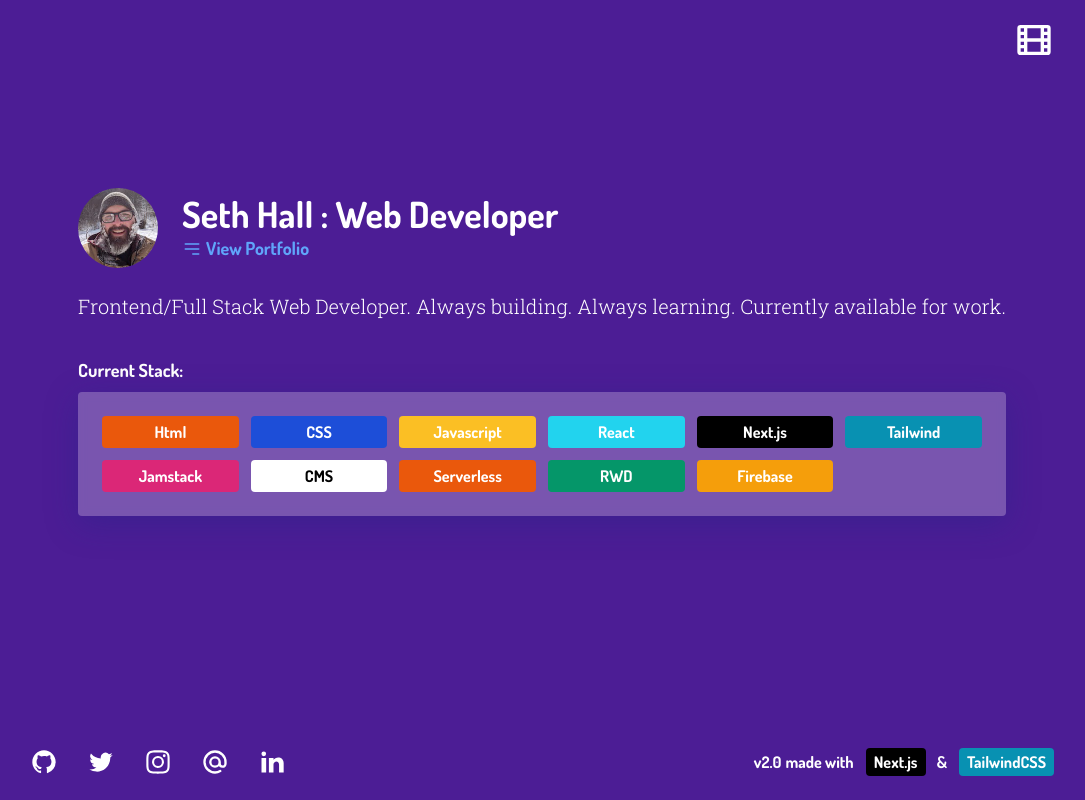
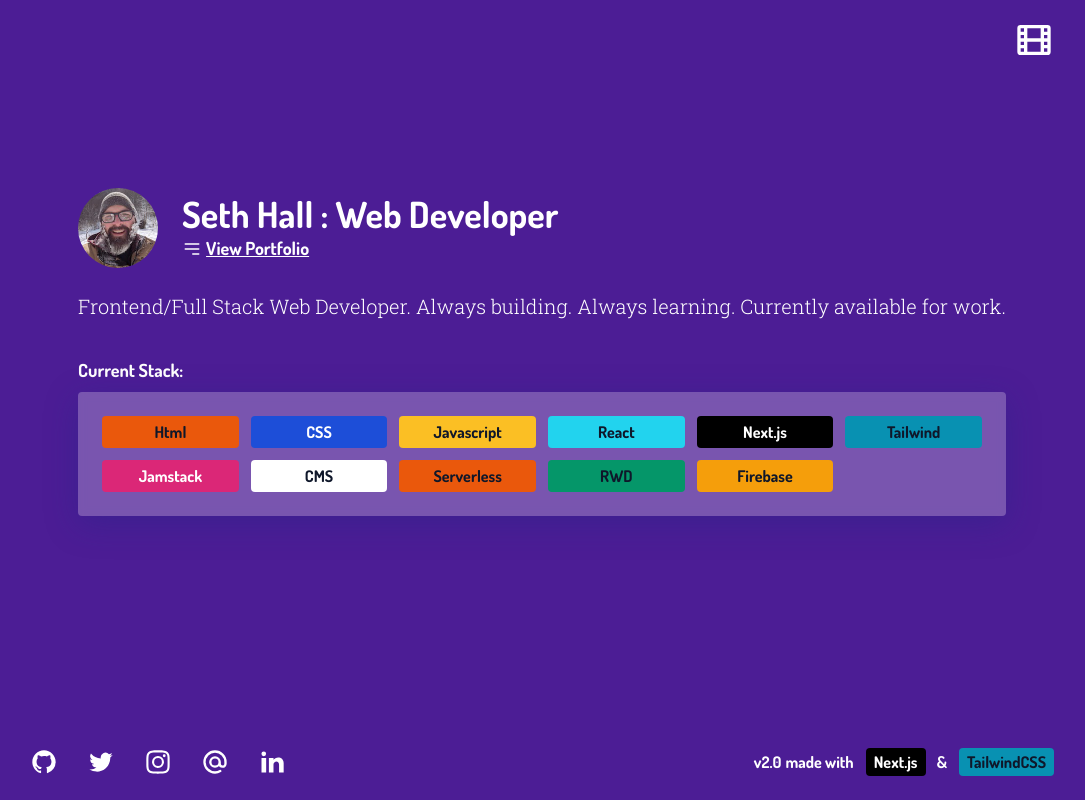
Before and after one commit to sethburtonhall/home-v2, a Next.js app: page / in a window 1280 px wide. Shown: the whole page, without its empty margins (98-1183 px from the left). Built offline with nearby package versions, Linux system fonts and the light colour scheme; what tailwindcss-debug-screens would draw is missing.

Commit message:
adjust color for contrast accessibility

```diff
--- a/components/Code.tsx
+++ b/components/Code.tsx
@@ -21,7 +21,7 @@
         <div className="flex flex-col flex-grow mt-6 md:pl-6 md:mt-0">
           <h2 className="text-4xl">Seth Hall : Web Developer</h2>
           <div
-            className="text-lg font-bold text-blue-400 transition-colors ease-in-out cursor-pointer hover:underline"
+            className="text-lg font-bold underline transition-colors ease-in-out cursor-pointer hover:text-blue-400"
             onClick={() => setToggleContext(!toggleContext)}
           >
             {toggleContext === false && (
@@ -70,17 +70,21 @@
 
       <h1 className="pb-2 text-lg">Current Stack:</h1>
       <div className="grid grid-flow-row grid-cols-2 grid-rows-6 gap-3 p-6 mb-10 text-sm text-center rounded lg:text-base md:grid-cols-3 md:grid-rows-4 lg:grid-cols-6 lg:grid-rows-2 md:mb-0 glass">
-        <div className="p-1 bg-orange-600 rounded">Html</div>
+        <div className="p-1 text-gray-900 bg-orange-600 rounded">Html</div>
         <div className="p-1 bg-blue-700 rounded">CSS</div>
-        <div className="p-1 bg-yellow-400 rounded">Javascript</div>
-        <div className="p-1 rounded bg-cyan-400">React</div>
+        <div className="p-1 text-gray-900 bg-yellow-400 rounded">
+          Javascript
+        </div>
+        <div className="p-1 text-gray-900 rounded bg-cyan-400">React</div>
         <div className="p-1 bg-black rounded">Next.js</div>
-        <div className="p-1 rounded bg-cyan-600">Tailwind</div>
+        <div className="p-1 text-gray-900 rounded bg-cyan-600">Tailwind</div>
         <div className="p-1 bg-pink-600 rounded">Jamstack</div>
-        <div className="p-1 text-black bg-white rounded">CMS</div>
-        <div className="p-1 bg-orange-600 rounded">Serverless</div>
-        <div className="p-1 bg-green-600 rounded">RWD</div>
-        <div className="p-1 bg-yellow-500 rounded">Firebase</div>
+        <div className="p-1 text-gray-900 bg-white rounded">CMS</div>
+        <div className="p-1 text-gray-900 bg-orange-600 rounded">
+          Serverless
+        </div>
+        <div className="p-1 text-gray-900 bg-green-600 rounded">RWD</div>
+        <div className="p-1 text-gray-900 bg-yellow-500 rounded">Firebase</div>
       </div>
     </>
   )
--- a/components/MadeWith.tsx
+++ b/components/MadeWith.tsx
@@ -26,7 +26,7 @@
           href="https://tailwindcss.com/"
           target="_blank"
           rel="noopener"
-          className="px-2 pt-1 pb-1 ml-3 rounded bg-cyan-600"
+          className="px-2 pt-1 pb-1 ml-3 text-gray-900 rounded bg-cyan-600"
         >
           TailwindCSS
         </a>
```
